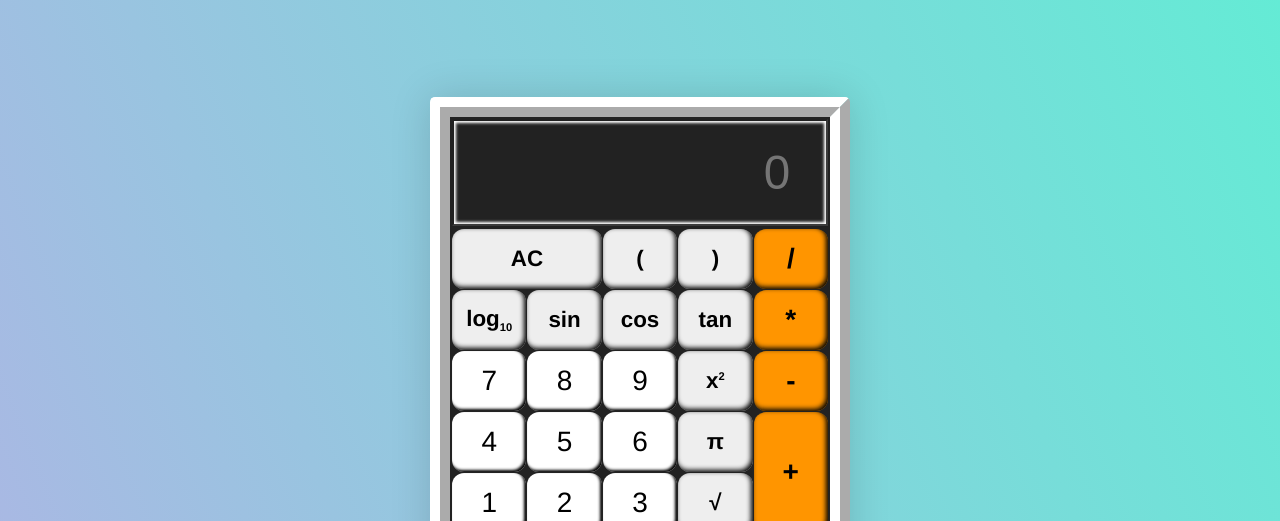
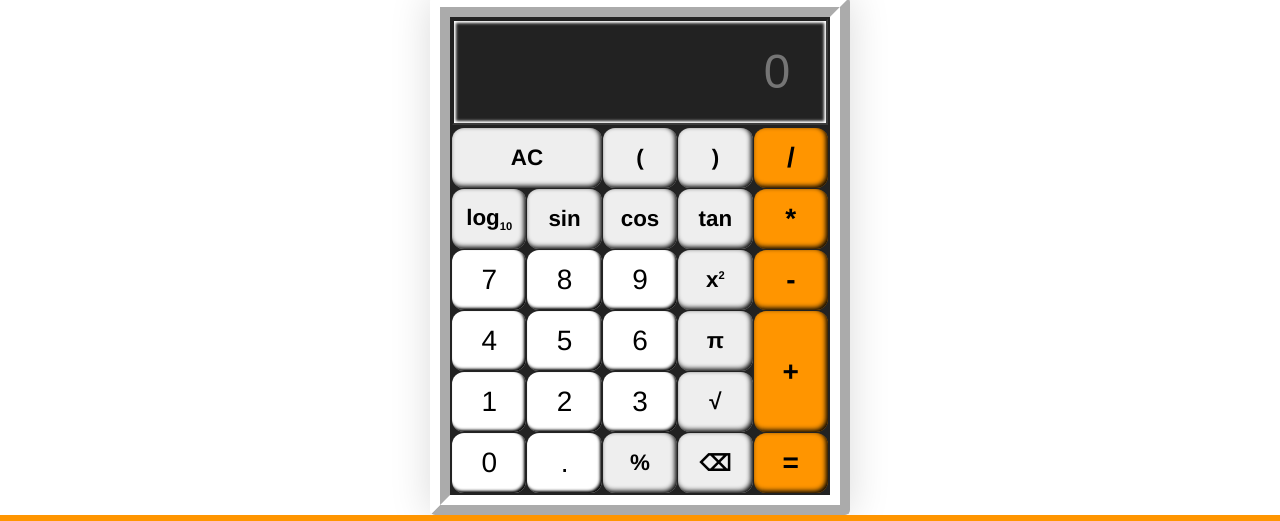
Before and after one commit to sajaadkhan7/calculator_javascript, a plain HTML site: page index.html in a window 1280 px wide. Shown: the part 78-599 px from the top of the page. Drawn offline with Linux system fonts and the light colour scheme.

Commit message:
Update main.css

```diff
--- a/css/main.css
+++ b/css/main.css
@@ -66,15 +66,15 @@ input {
 
 
 main {
-    align-items: center;
+/*     align-items: center;
     background-image: linear-gradient(248deg, #64ebd5, #acb6e4);
     display: flex;
     height: 90vh;
-    justify-content: center;
+    justify-content: center; */
 }
 
 .container {
-    max-width: 20em;
+/*     max-width: 20em; */
 }
 
 .calculator {
```
